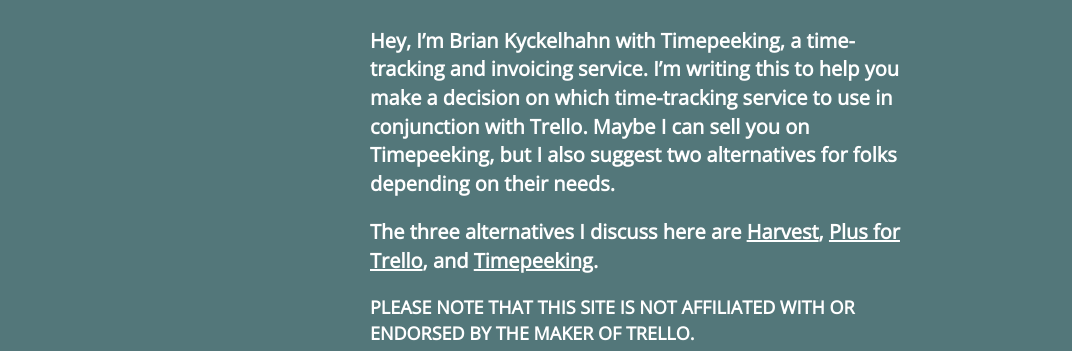
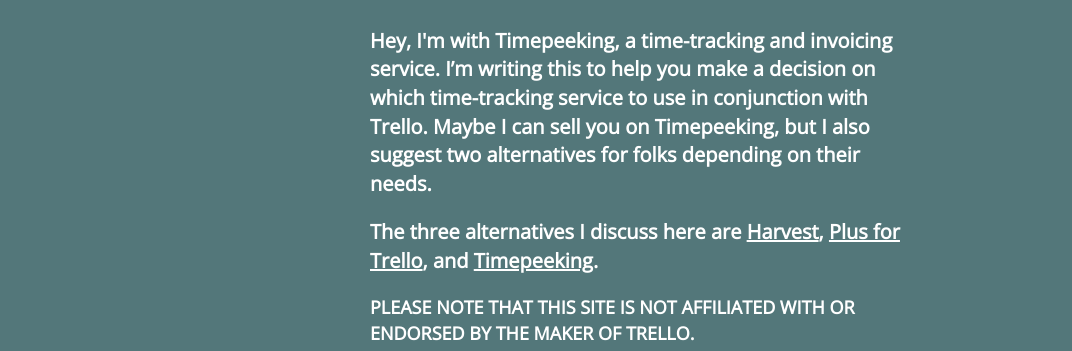
Before and after one commit to briankyckelhahn/abcdef123456, a plain HTML site: page index.html in a window 1280 px wide. Shown: the part 146-497 px from the top of the page, without its empty margins (0-1072 px from the left). Drawn offline with nearby package versions, Linux system fonts and the light colour scheme.

Commit message:
Update index.html

```diff
--- a/index.html
+++ b/index.html
@@ -341,7 +341,7 @@ a {
         <h1 id="headline" style="margin: 0 0 10px 20px;">Trello Time Tracking</h1>
         <div class="container">
             <div class="col-md-12 col-sm-12 col-xs-12" style="margin-bottom:20px; position:relative; z-index:2">
-                <p>Hey, I’m Brian Kyckelhahn with Timepeeking, a time-tracking and invoicing service. I’m writing this to help you make a decision on which time-tracking service to use in conjunction with Trello. Maybe I can sell you on Timepeeking, but I also suggest two alternatives for folks depending on their needs.</p>
+                <p>Hey, I'm with Timepeeking, a time-tracking and invoicing service. I’m writing this to help you make a decision on which time-tracking service to use in conjunction with Trello. Maybe I can sell you on Timepeeking, but I also suggest two alternatives for folks depending on their needs.</p>
                 <p>The three alternatives I discuss here are <a href="http://getharvest.com">Harvest</a>, <a href="http://plusfortrello.blogspot.com/">Plus for Trello</a>, and <a href="https://timepeeking.com">Timepeeking</a>.</p>
                 <p style="font-size:18px; text-transform:uppercase">Please note that this site is not affiliated with or endorsed by the maker of Trello.</p>
                 <h2>The Alternatives</h2>
```
